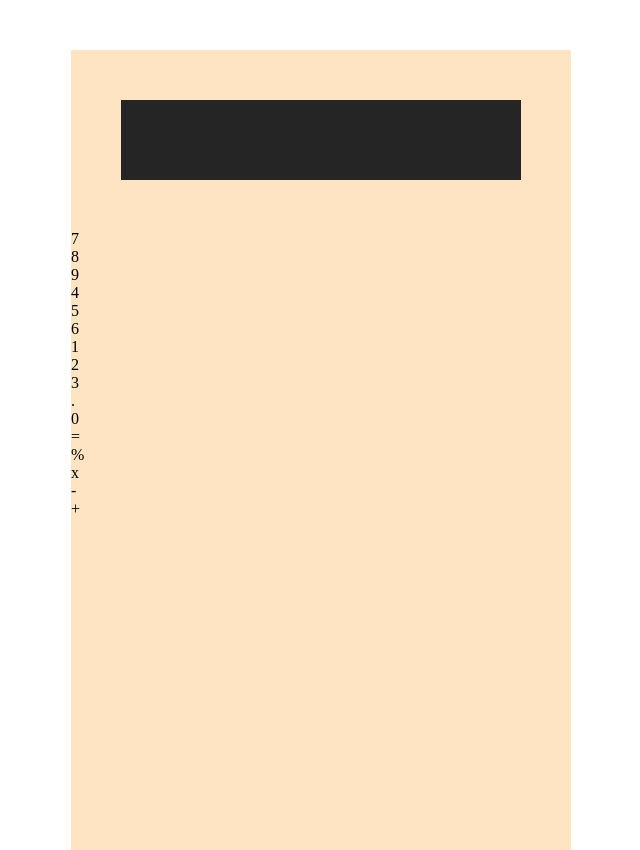
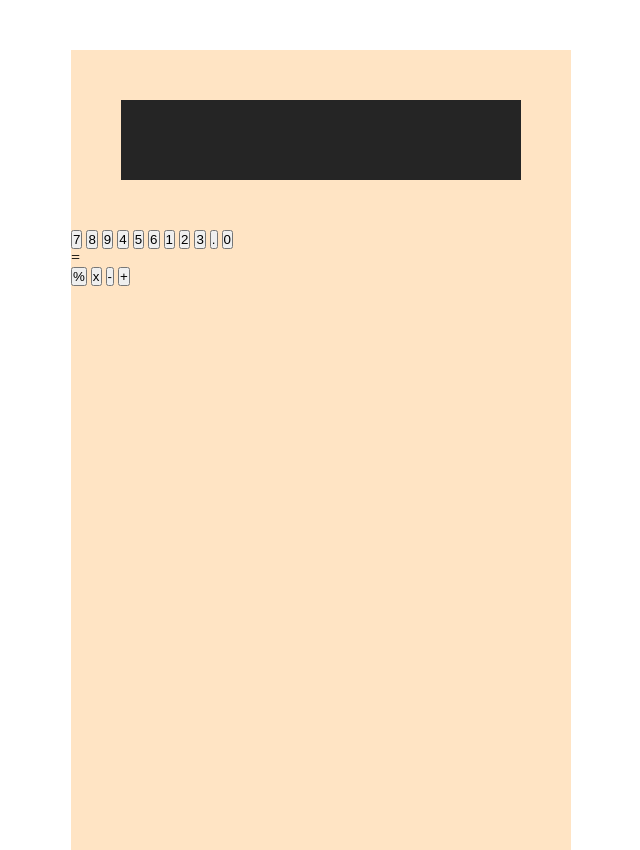
Before and after one commit to noireko/calculadora, a plain HTML site: page index.html in a window 1280 px wide. Shown: the whole page, without its empty margins (319-959 px from the left). Drawn offline with Linux system fonts and the light colour scheme.

Commit message:
Changed button divs to buttons

```diff
--- a/index.html
+++ b/index.html
@@ -14,24 +14,24 @@
             </div>
             <div class="contenedor-botones">
                 <div class="botones">
-                    <div class="7">7</div>
-                    <div class="8">8</div>
-                    <div class="9">9</div>
-                    <div class="4">4</div>
-                    <div class="5">5</div>
-                    <div class="6">6</div>
-                    <div class="1">1</div>
-                    <div class="2">2</div>
-                    <div class="3">3</div>
-                    <div class=".">.</div>
-                    <div class="0">0</div>
+                    <button class="7">7</button>
+                    <button class="8">8</button>
+                    <button class="9">9</button>
+                    <button class="4">4</button>
+                    <button class="5">5</button>
+                    <button class="6">6</button>
+                    <button class="1">1</button>
+                    <button class="2">2</button>
+                    <button class="3">3</button>
+                    <button class=".">.</button>
+                    <button class="0">0</button>
                     <div class="resultado">=</div>
                 </div>
                 <div class="operadores">
-                    <div class="divid">%</div>
-                    <div class="multi">x</div>
-                    <div class="resta">-</div>
-                    <div class="suma">+</div>
+                    <button class="divid">%</button>
+                    <button class="multi">x</button>
+                    <button class="resta">-</button>
+                    <button class="suma">+</button>
                 </div>
             </div>
         </div>
```
